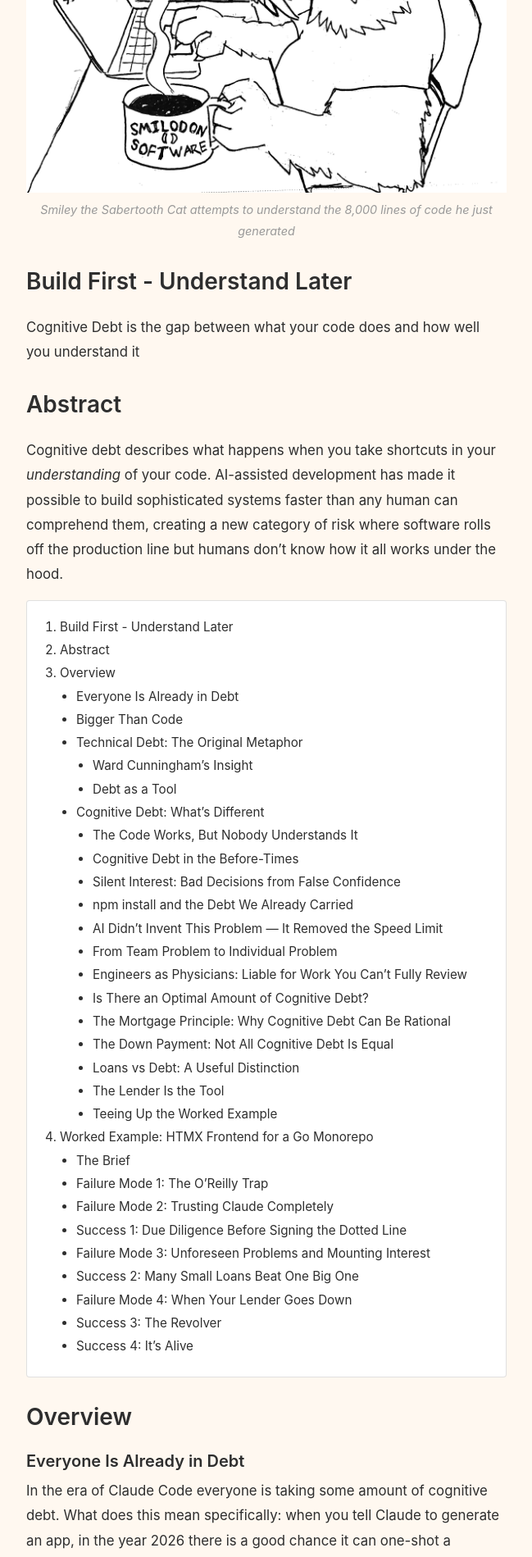
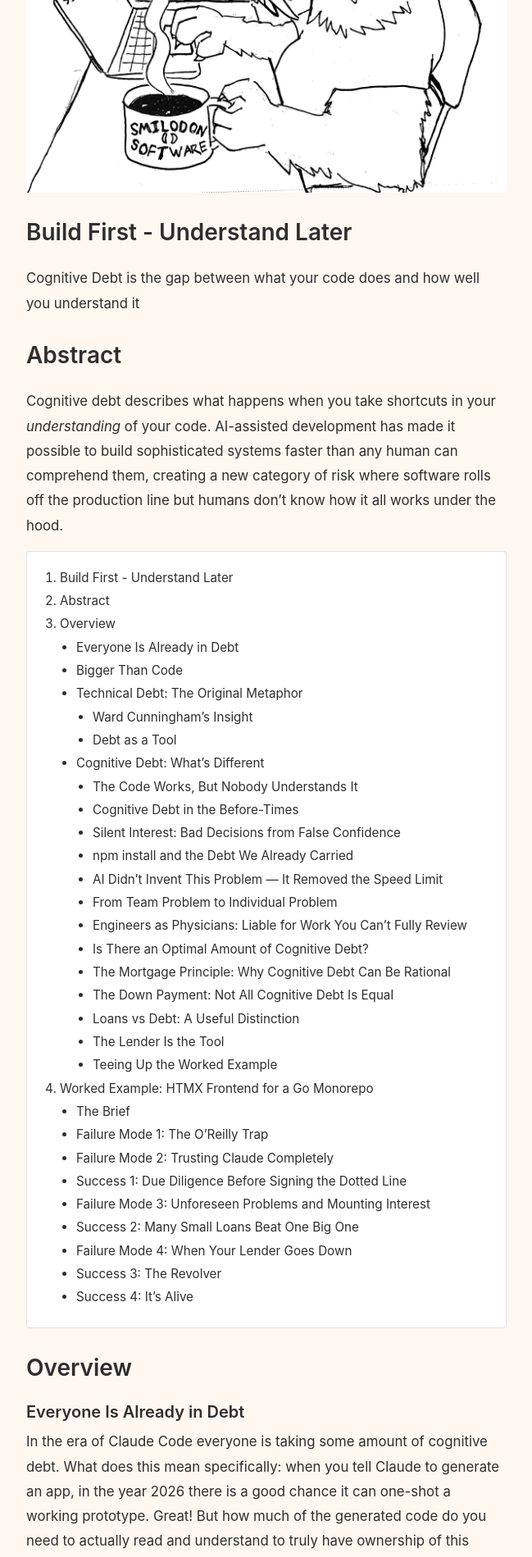
Before and after one commit to tparlmer/smilodon-software, a Jekyll site: the page built from _posts/2026-02-16-cognitive-debt.md, in a window 1280 px wide. Shown: the part 521-2420 px from the top of the page at 82% size, without its empty margins (315-964 px from the left). Built offline with Jekyll 4.4.1, drawn with Linux system fonts in a browser that asks for light colours.

Commit message:
Revert "Add caption beneath hero image on Cognitive Debt post"
This reverts commit 983e327c752ffac48d79442f4fabf8999135c078.

```diff
--- a/_posts/2026-02-16-cognitive-debt.md
+++ b/_posts/2026-02-16-cognitive-debt.md
@@ -6,10 +6,7 @@ tags: [AI, Software Engineering]
 excerpt: "Build First - Understand Later"
 ---
 
-<figure>
-  <img src="/assets/images/smilodon-software.png" alt="Smiley the Sabertooth Cat at his computer">
-  <figcaption>Smiley the Sabertooth Cat attempts to understand the 8,000 lines of code he just generated</figcaption>
-</figure>
+![Smilodon Software](/assets/images/smilodon-software.png)
 
 ## Build First - Understand Later
 
--- a/assets/css/style.css
+++ b/assets/css/style.css
@@ -314,23 +314,11 @@ footer {
     line-height: 1.8;
 }
 
-.post-content figure {
-    margin: 0 0 2rem;
-    text-align: center;
-}
-
-.post-content figure img {
+.post-content > p:first-child img {
     display: block;
     max-width: 100%;
     height: auto;
-    margin: 0 auto;
-}
-
-.post-content figcaption {
-    font-size: 0.9rem;
-    color: #999;
-    font-style: italic;
-    margin-top: 0.5rem;
+    margin: 0 auto 2rem;
 }
 
 .post-content h2 {
```
Also changed, not shown: CHANGELOG.md.
